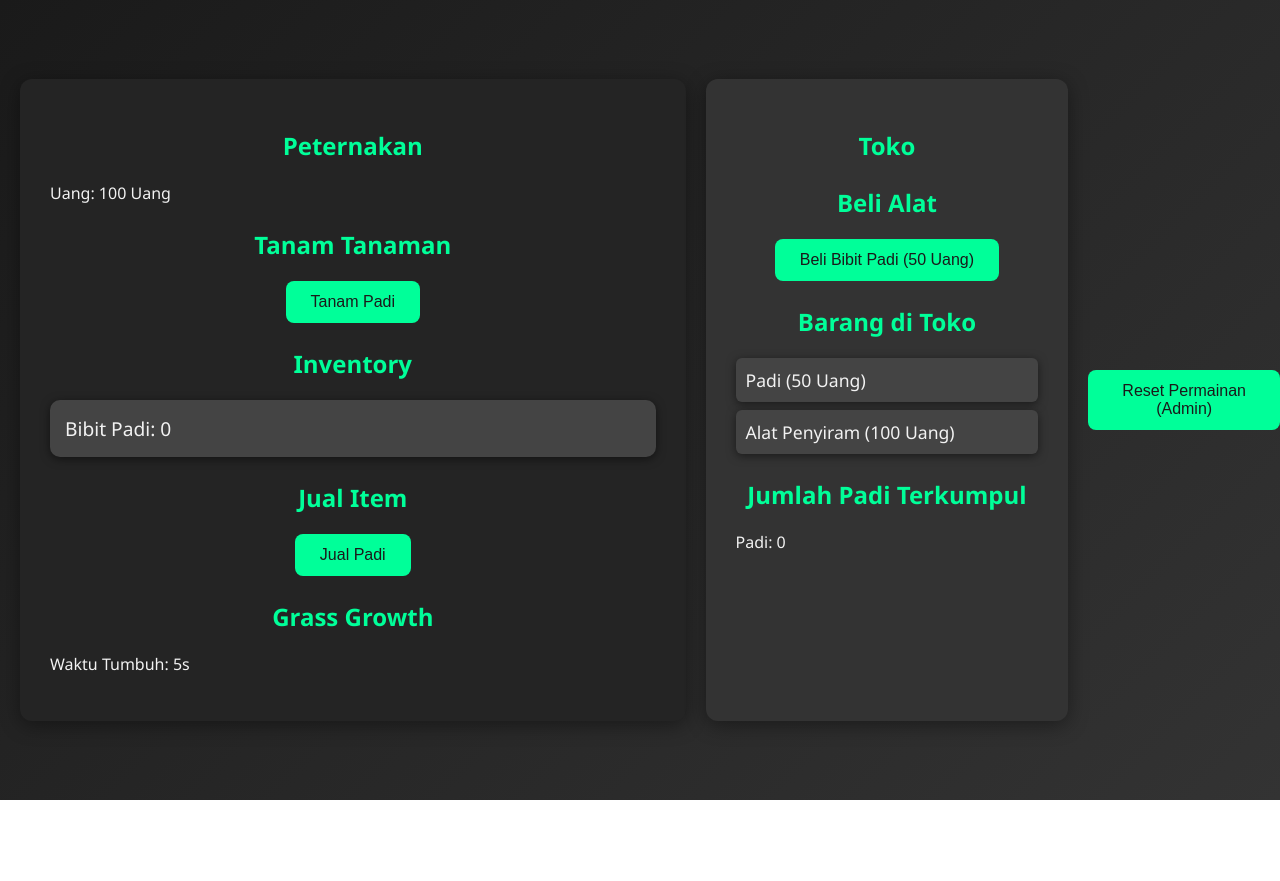
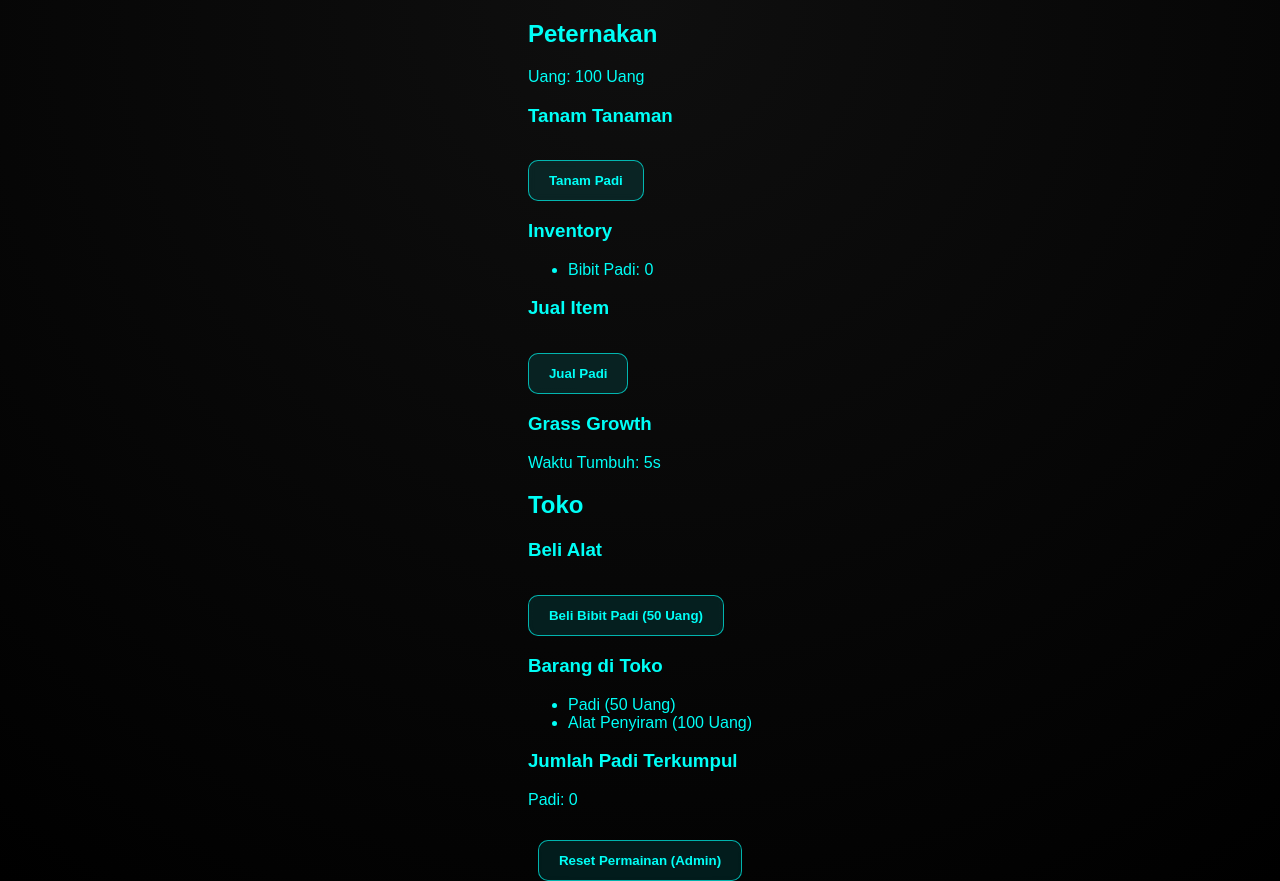
Before and after one commit to CARROTSUSU/Experiment, a plain HTML site: page index.html in a window 1280 px wide. Before the commit the page ends 800 px from the top, so only its background shows below. Drawn offline with Linux system fonts and the light colour scheme.

Commit message:
Update styles.css

```diff
--- a/styles.css
+++ b/styles.css
@@ -1,110 +1,112 @@
-/* Mengatur background dan font body */
+/* GLOBAL */
 body {
-    font-family: 'Segoe UI', Tahoma, Geneva, Verdana, sans-serif;
-    background: linear-gradient(135deg, #1a1a1a, #333333);
-    color: #f2f2f2;
-    margin: 0;
-    padding: 0;
-    display: flex;
-    justify-content: center;
-    align-items: center;
-    height: 100vh;
+  background: radial-gradient(circle at top, #0f0f0f 0%, #000000 100%);
+  color: #00fff7;
+  font-family: 'Orbitron', sans-serif;
+  margin: 0;
+  padding: 0;
+  min-height: 100vh;
+  display: flex;
+  flex-direction: column;
+  align-items: center;
 }
 
-/* Kontainer utama untuk memuat semua komponen */
-.container {
-    display: flex;
-    justify-content: space-between;
-    padding: 20px;
-    max-width: 1200px;
-    width: 100%;
+/* HEADER */
+header {
+  background-color: #111;
+  width: 100%;
+  text-align: center;
+  padding: 30px 0;
+  box-shadow: 0 2px 15px #00fff7aa;
+  position: relative;
+  z-index: 1;
 }
 
-/* Game Area */
-.game-area {
-    flex: 2;
-    background: #242424;
-    padding: 30px;
-    border-radius: 12px;
-    box-shadow: 0 4px 20px rgba(0, 0, 0, 0.4);
-    margin-right: 20px;
-    transition: all 0.3s ease;
+header h1 {
+  margin: 0;
+  font-size: 3rem;
+  color: #00fff7;
+  text-shadow: 0 0 8px #00fff7, 0 0 15px #00fff7aa;
+  animation: glowPulse 2.5s infinite ease-in-out;
 }
 
-.game-area:hover {
-    transform: scale(1.05);
+/* DASHBOARD LAYOUT */
+.dashboard {
+  display: grid;
+  grid-template-columns: repeat(auto-fit, minmax(320px, 1fr));
+  gap: 40px;
+  padding: 40px 5%;
+  width: 100%;
+  max-width: 1300px;
+  box-sizing: border-box;
 }
 
-/* Store Area */
-.store {
-    flex: 1;
-    background: #333333;
-    padding: 30px;
-    border-radius: 12px;
-    box-shadow: 0 4px 20px rgba(0, 0, 0, 0.4);
-    transition: all 0.3s ease;
+/* CARDS */
+.card {
+  background: rgba(20, 20, 20, 0.95);
+  border: 1px solid #00fff799;
+  border-radius: 20px;
+  padding: 25px;
+  box-shadow: 0 0 20px #00fff722;
+  transition: transform 0.3s ease;
 }
 
-.store:hover {
-    transform: scale(1.05);
+.card:hover {
+  transform: translateY(-5px);
 }
 
-h2, h3 {
-    text-align: center;
-    font-size: 1.5rem;
-    margin-bottom: 20px;
-    color: #00ff99;
+/* BUTTONS */
+button {
+  background: rgba(0, 255, 247, 0.1);
+  backdrop-filter: blur(4px);
+  border: 1px solid #00fff7aa;
+  color: #00fff7;
+  padding: 12px 20px;
+  font-weight: bold;
+  border-radius: 10px;
+  cursor: pointer;
+  margin-top: 15px;
+  transition: all 0.3s ease;
 }
 
-button {
-    background-color: #00ff99;
-    color: #1a1a1a;
-    font-size: 1rem;
-    padding: 12px 25px;
-    border: none;
-    border-radius: 8px;
-    cursor: pointer;
-    transition: background-color 0.3s ease, transform 0.3s ease;
-    display: block;
-    margin: 15px auto;
+button:hover {
+  background: #00fff7;
+  color: black;
+  box-shadow: 0 0 10px #00fff7aa;
 }
 
-button.futuristic:hover {
-    background-color: #009966;
-    transform: scale(1.05);
+/* CANVAS */
+canvas {
+  width: 100%;
+  height: auto;
+  border-radius: 12px;
+  margin-bottom: 15px;
+  border: 1px solid #00fff7;
 }
 
-/* Styling untuk inventory */
-.inventory {
-    margin-top: 20px;
+/* HASH DISPLAY */
+#lastHash {
+  color: #00ff00;
+  font-weight: bold;
+  transition: all 0.3s ease;
 }
 
-#inventory-list {
-    list-style-type: none;
-    padding-left: 0;
+/* ANIMATIONS */
+@keyframes glowPulse {
+  0%, 100% {
+    text-shadow: 0 0 5px #00fff7, 0 0 20px #00fff755;
+  }
+  50% {
+    text-shadow: 0 0 15px #00fff7, 0 0 30px #00fff7aa;
+  }
 }
 
-#inventory-list li {
-    background-color: #444;
-    margin: 10px 0;
-    padding: 15px;
-    border-radius: 10px;
-    font-size: 1.2rem;
-    box-shadow: 0 2px 10px rgba(0, 0, 0, 0.5);
+/* RESPONSIVE */
+@media screen and (max-width: 768px) {
+  header h1 {
+    font-size: 2rem;
+  }
+  .dashboard {
+    padding: 20px 10px;
+  }
 }
-
-.market ul {
-    list-style-type: none;
-    padding-left: 0;
-}
-
-.market li {
-    padding: 10px;
-    font-size: 1.1rem;
-    background-color: #444;
-    margin-bottom: 8px;
-    border-radius: 6px;
-    box-shadow: 0 2px 10px rgba(0, 0, 0, 0.5);
-}
-
-/* Style responsif untuk mobile */
```
